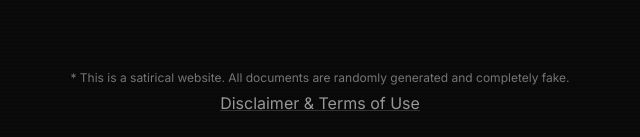
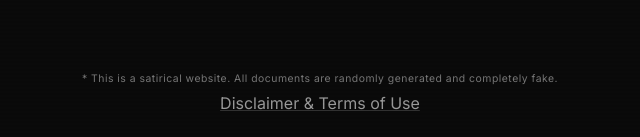
Before and after one commit to dimagoltsman/amiinepsteinfiles, a plain HTML site: page index.html in a window 1280 px wide. Shown: the part 663-800 px from the top of the page, 320-960 px from the left. Drawn offline with nearby package versions, Linux system fonts and the light colour scheme.

Commit message:
Make disclaimer text subtler while keeping WCAG AA compliance
Co-Authored-By: Claude Opus 4.6 <noreply@anthropic.com>

```diff
--- a/index.html
+++ b/index.html
@@ -757,9 +757,11 @@
         }
 
         .footer-links .disclaimer-text {
-            font-size: 0.75rem;
-            color: #777;
+            font-size: 0.65rem;
+            color: #787878;
             text-align: center;
+            font-weight: 300;
+            letter-spacing: 0.5px;
         }
 
         @media (max-width: 600px) {
```
